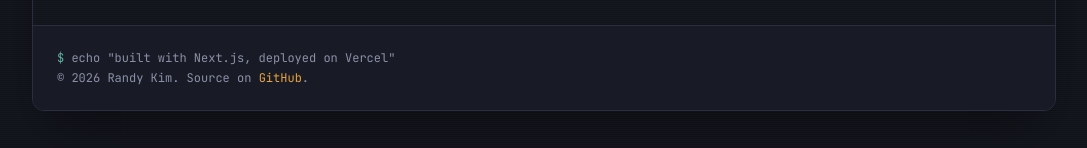
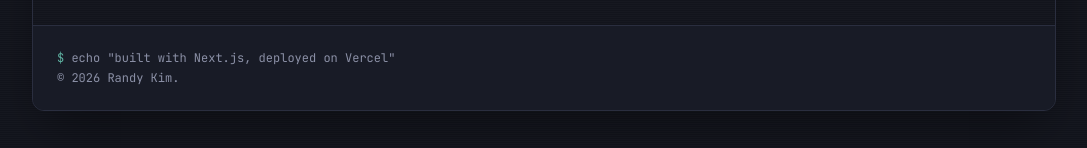
Before and after one commit to rhkim1292/randy-kim-portfolio, a Next.js app: page / in a window 1280 px wide. Shown: the part 649-797 px from the top of the page, without its empty margins (96-1183 px from the left). Built offline with nearby package versions, Linux system fonts and the light colour scheme.

Commit message:
Remove github source in footer

```diff
--- a/components/Terminal.tsx
+++ b/components/Terminal.tsx
@@ -8,16 +8,7 @@ export default function Terminal() {
         Next.js, deployed on Vercel&quot;
       </p>
       <p className="mt-1 font-mono text-xs text-editor-muted">
-        © {year} Randy Kim. Source on{" "}
-        <a
-          href="https://github.com/yourname/portfolio"
-          target="_blank"
-          rel="noreferrer"
-          className="text-editor-amber hover:underline"
-        >
-          GitHub
-        </a>
-        .
+        © {year} Randy Kim.
       </p>
     </div>
   );
```
